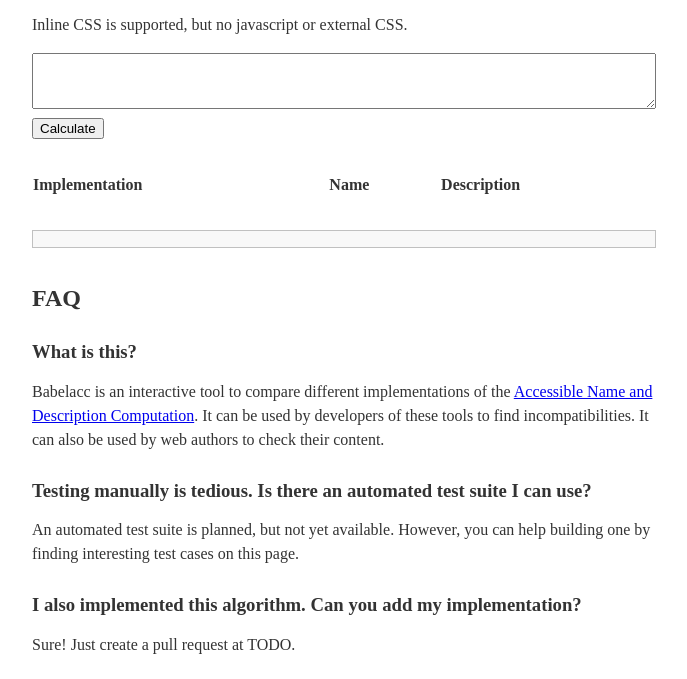
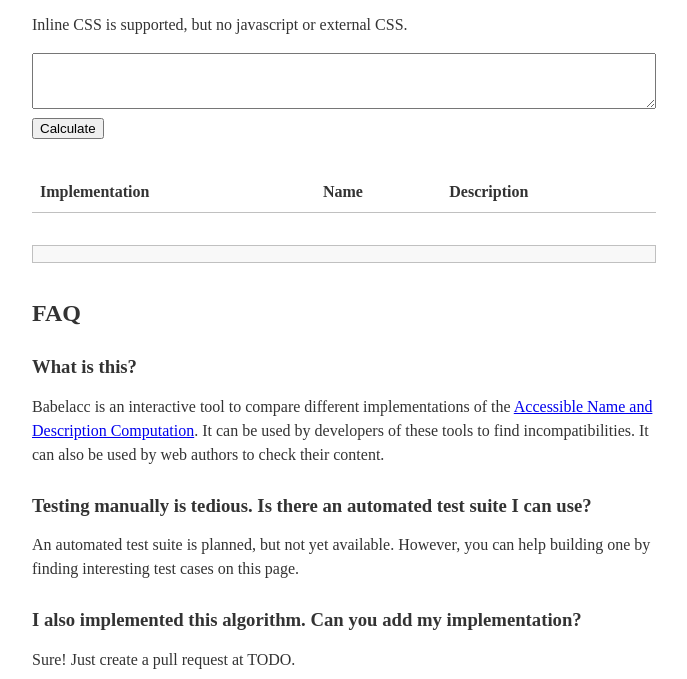
Before and after one commit to xi/babelacc, a plain HTML site: page index.html in a window 1280 px wide. Shown: the part 121-800 px from the top of the page, without its empty margins (296-983 px from the left). Drawn offline with Linux system fonts and the light colour scheme.

Commit message:
fix table styling

```diff
--- a/style.css
+++ b/style.css
@@ -38,11 +38,11 @@
 	margin: 2em 0;
 }
 tr {
-	border-bottom: 1px solid $color-border;
+	border-bottom: 1px solid silver;
 }
 td, th {
 	text-align: start;
-	padding: $padding / 2;
+	padding: 0.5em;
 	vertical-align: top;
 }
 
```
